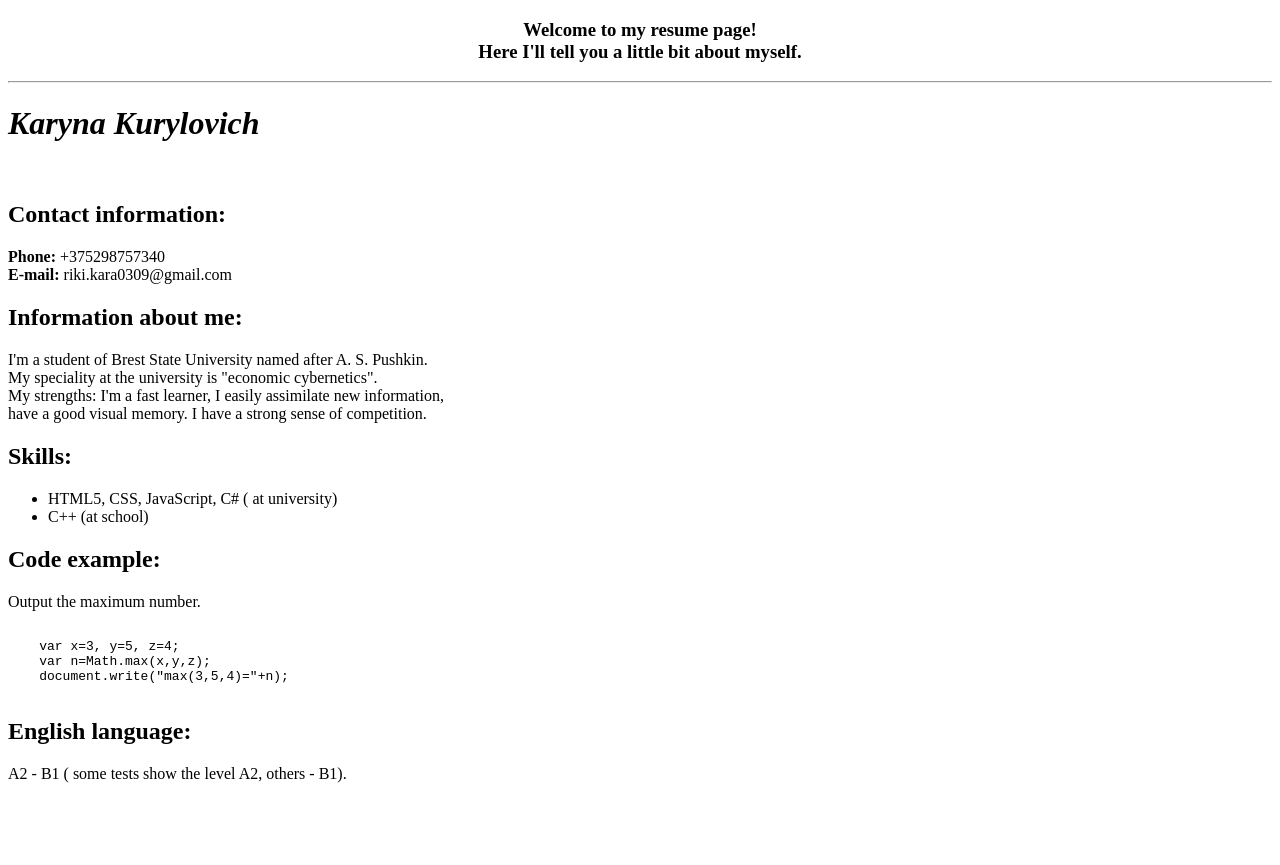
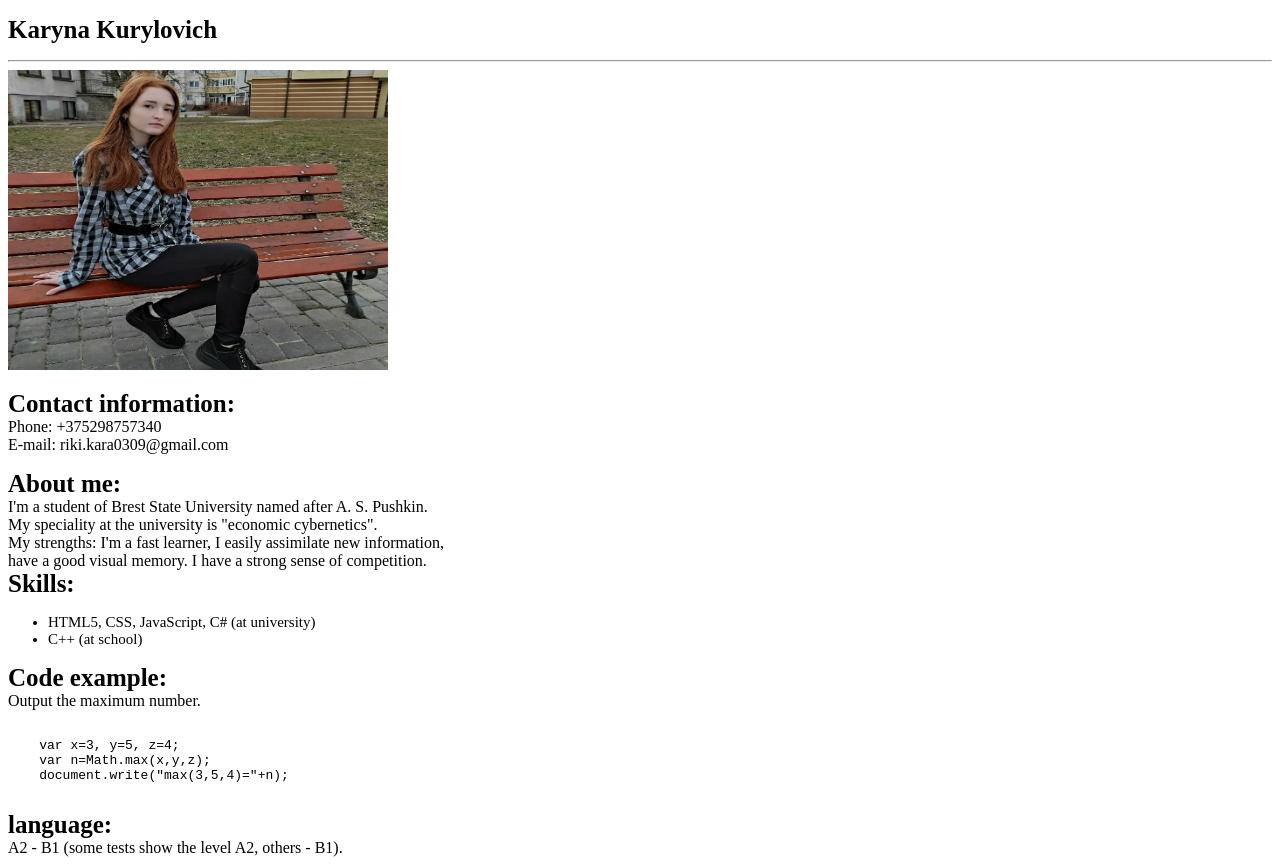
Before and after one commit to KarinaRiki/rsschool-cv, a plain HTML site: page index.html in a window 1280 px wide. Before the commit the page ends 800 px from the top, so only its background shows below. Drawn offline with Linux system fonts and the light colour scheme.

Commit message:
fix: styles

```diff
--- a/index.html
+++ b/index.html
@@ -5,34 +5,28 @@
     <meta http-equiv="X-UA-Compatible" content="IE=edge">
     <meta name="viewport" content="width=device-width, initial-scale=1.0">
     <title>Resume</title>
+    <link rel="stylesheet" href="style.css">
 </head>
 <body>
-   <h3 align = center> Welcome to my resume page! <br>
-    Here I'll tell you a little bit about myself. </h3>
-    <hr>
-    <I><h1>Karyna Kurylovich</h1></body></I>
-<br>
-<h2>Contact information:</h2>
-<b>Phone:</b> +375298757340 <br>
-<b>E-mail:</b> riki.kara0309@gmail.com
-<br>
-<h2>Information about me:</h2>
-
-I'm a student of Brest State University named after A. S. Pushkin. <br>
+   <p> <span> Karyna Kurylovich</span> </p> <hr>
+   <img width="380" height="300" src="me.jpg"> <br>
+<p>
+   <span> Contact information:</span> <br>
+    Phone: +375298757340 <br>
+    E-mail: riki.kara0309@gmail.com
+</p>
+<span> About me:</span> <br>
+ I'm a student of Brest State University named after A. S. Pushkin. <br>
  My speciality at the university is "economic cybernetics". <br>
  My strengths: I'm a fast learner, I easily assimilate new information, <br>
- have a good visual memory. I have a strong sense of competition.
-<br>
-
-<h2>Skills:</h2>
+ have a good visual memory. I have a strong sense of competition. <br>
+<span> Skills:</span>
 <ul>
-    <li>HTML5, CSS, JavaScript, C# ( at university)</li>
+    <li>HTML5, CSS, JavaScript, C# (at university)</li>
     <li>C++ (at school)</li>
 </ul>
-
-<h2>Code example:</h2>
-Output the maximum number.
-<br>
+<span> Code example:</span> <br>
+Output the maximum number.<br>
 <pre>
  <code>
     var x=3, y=5, z=4;
@@ -40,7 +34,7 @@ Output the maximum number.
     document.write("max(3,5,4)="+n);
 </code>
 </pre>
-<h2>English language:</h2>
-A2 - B1 ( some tests show the level A2, others - B1).
+<span>language:</span> <br>
+A2 - B1 (some tests show the level A2, others - B1).
 </body>
 </html>
--- a/style.css
+++ b/style.css
@@ -0,0 +1,14 @@
+.photo{
+    width: 400px;
+    flex:auto;
+}
+span{
+    font-size: 25px;
+    font-weight: bold;
+    color: black;
+}
+li{
+    font-weight: lighter;
+    font-size: 15px;
+    color:black;
+}
```
Also changed, not shown: me.jpg (added).
